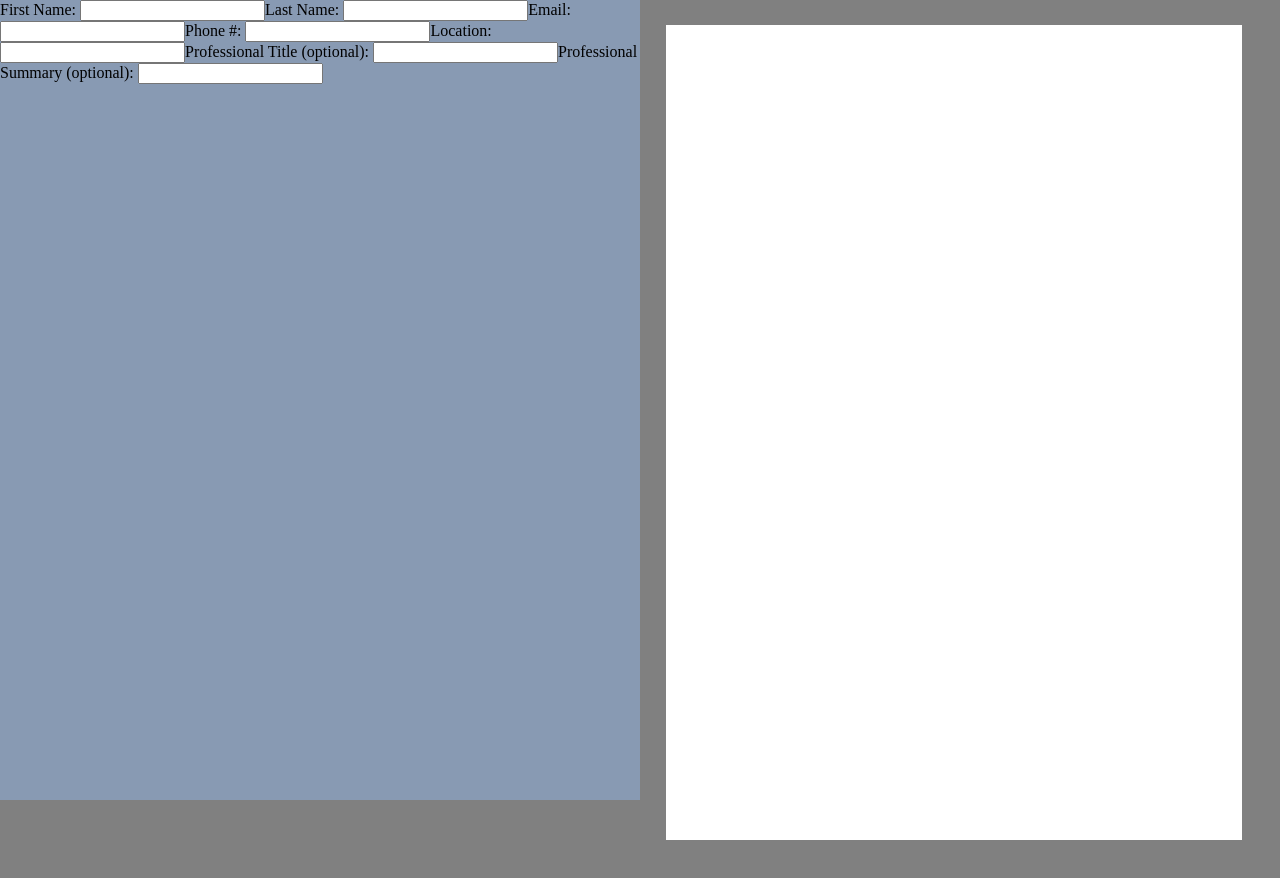
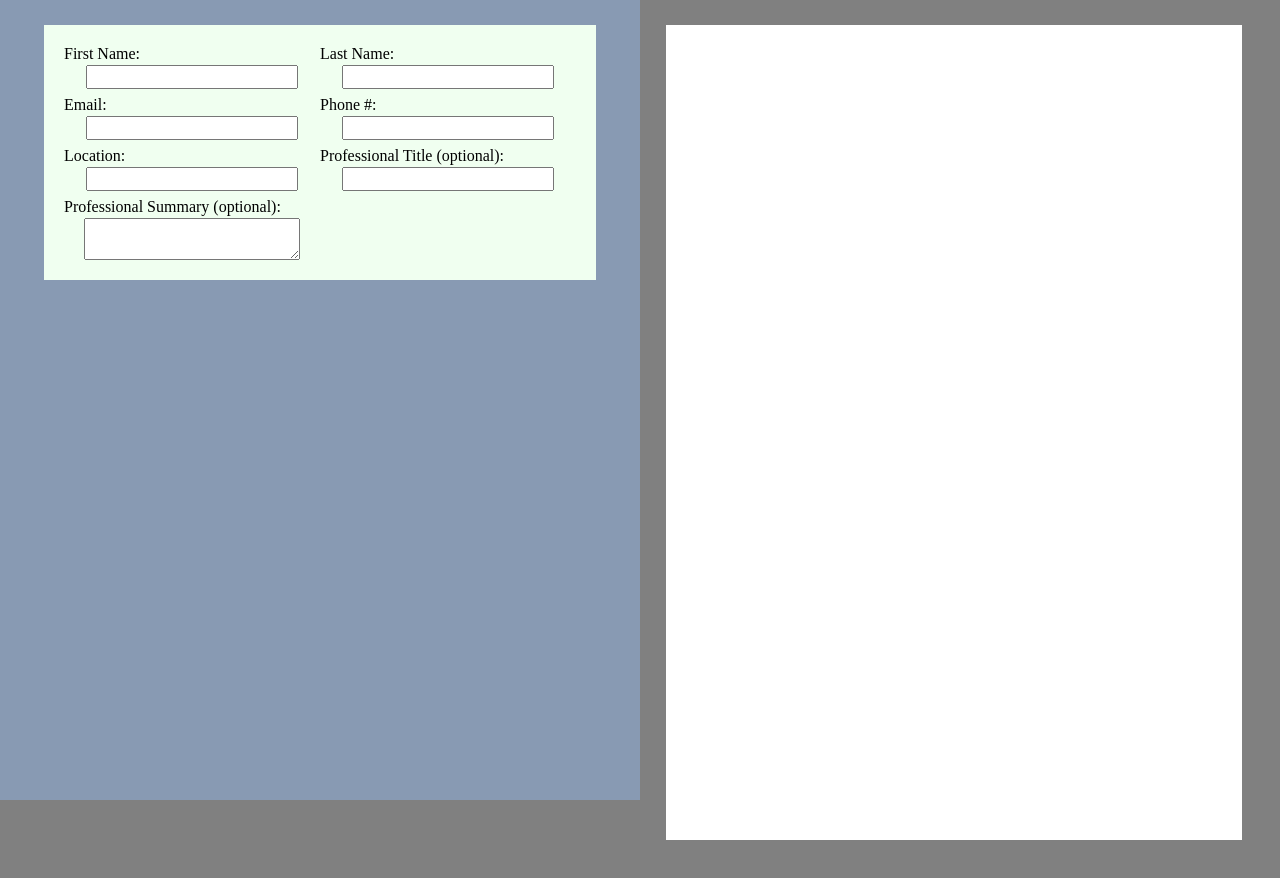
Before and after one commit to cmstiver/cv-app, a React (Create React App) app: page / in a window 1280 px wide. Shown: the top 878 px of the page. Built offline with nearby package versions, Linux system fonts and the light colour scheme.

Commit message:
created css template for forms and created general info form

```diff
--- a/src/components/Form/General.js
+++ b/src/components/Form/General.js
@@ -3,21 +3,35 @@ import React from 'react';
 function General() {
   return (
     <div id="general">
-      <div id="general-container">
-        <span>First Name: </span>
+      <div id="general-form" className="form">
+        <div>
+          <p>First Name: </p>
           <input id="firstname" type="text" />
-        <span>Last Name: </span>
+        </div>
+        <div>
+          <p>Last Name: </p>
           <input id="lastname" type="text" />
-        <span>Email: </span>
+        </div>
+        <div>
+          <p>Email: </p>
           <input id="email" type="text" />
-        <span>Phone #: </span>
+        </div>
+        <div>
+          <p>Phone #: </p>
           <input id="phone" type="text" />
-        <span>Location: </span>
+        </div>
+        <div>
+          <p>Location: </p>
           <input id="location" type="text" />
-        <span>Professional Title (optional): </span>
+        </div>
+        <div>
+          <p>Professional Title (optional): </p>
           <input id="title" type="text" />
-        <span>Professional Summary (optional): </span>
-        <input id="summary" type="text" />
+        </div>
+        <div>
+          <p>Professional Summary (optional): </p>
+          <textarea id="summary" />
+        </div>
       </div>
     </div>
   );
--- a/src/stylesheets/style.scss
+++ b/src/stylesheets/style.scss
@@ -24,3 +24,33 @@ body {
     height: $width * 1.4142;
   }
 }
+.form {
+  background-color: honeydew;
+  display: grid;
+  grid-template-columns: 50% 50%;
+  width: 80%;
+  padding: 20px;
+  margin: auto;
+  margin-top: 25px;
+  div {
+    display: flex;
+    flex-direction: column;
+  }
+  input {
+    font-size: medium;
+    width: 80%;
+    margin: 2px auto 7px auto;
+  }
+  p {
+    margin: 0px;
+  }
+}
+#general-form {
+  #summary {
+    margin-top: 2px;
+    margin-left: auto;
+    margin-right: auto;
+    width: 80%;
+    padding: 5px;
+  }
+}
```
Lines whose indentation alone changed are shown as unchanged.
